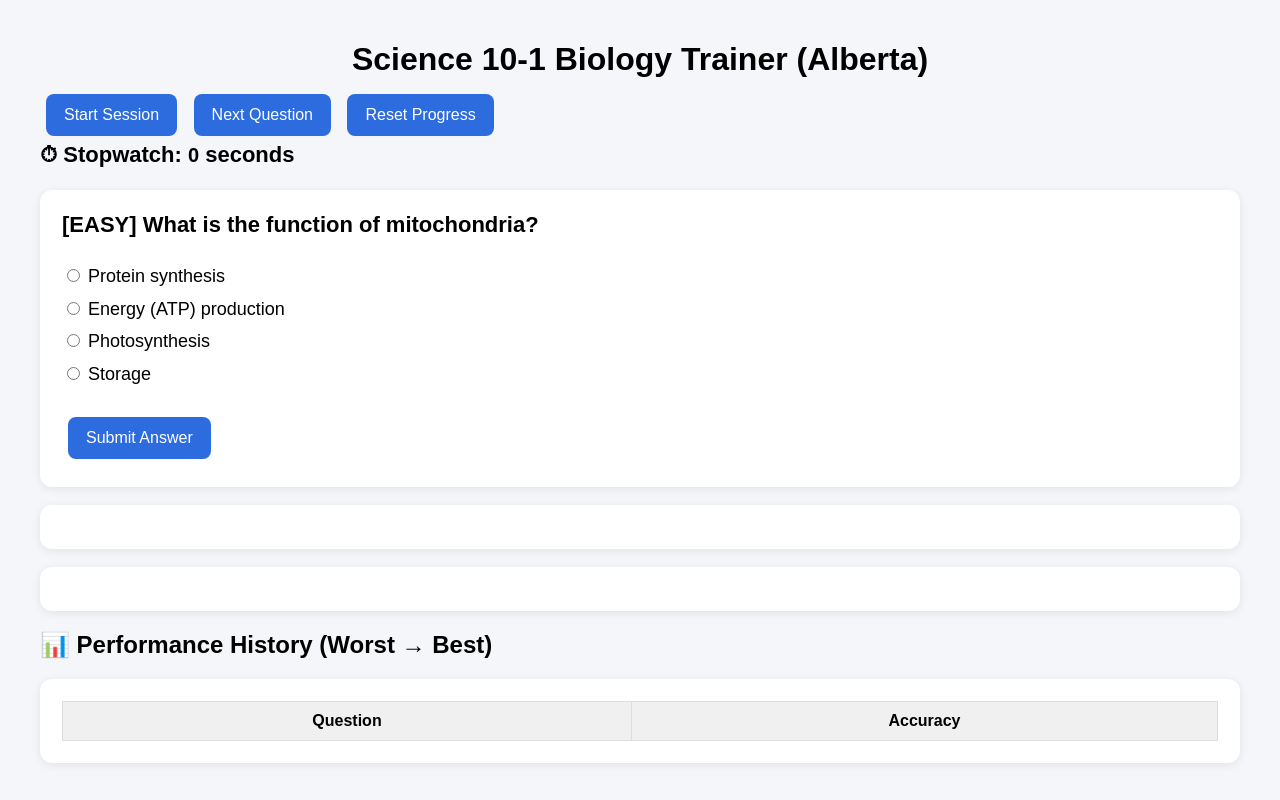
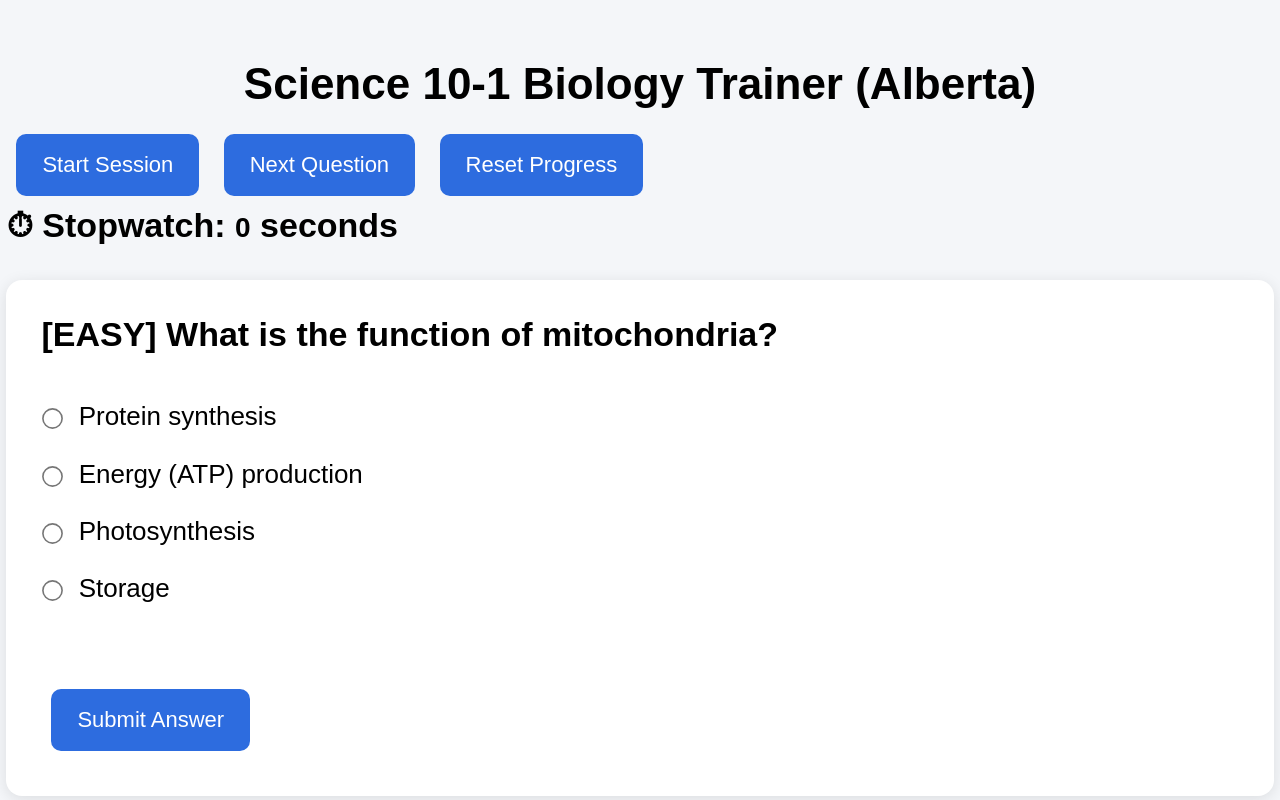
Before and after one commit to masonr2391/Practice-Tests, a plain HTML site: page index.html in a window 1280 px wide. Both pictures are taken after a click on the button "Next Question". Shown: the top 800 px of the page. Drawn offline with Linux system fonts and the light colour scheme.

Commit message:
Increase sizes of various UI elements in index.html

```diff
--- a/index.html
+++ b/index.html
@@ -13,90 +13,102 @@ body {
   justify-content: center;
 }
 
-/* ✅ BIGGER MAIN CONTAINER (uses more screen space) */
+/* 🔥 2X LARGER FULL-WIDTH CONTAINER */
 .container {
-  width: 1200px;
-  max-width: 98%;
-  margin-top: 20px;
+  width: 1600px;
+  max-width: 99%;
+  margin-top: 30px;
 }
 
-/* HEADER */
+/* TITLE BIGGER */
 h1 {
   text-align: center;
-  margin-bottom: 10px;
-  font-size: 32px;
+  margin-bottom: 15px;
+  font-size: 44px;
 }
 
-/* BUTTONS (BIGGER + EASIER TO READ) */
+/* BUTTONS MUCH BIGGER */
 button {
-  padding: 12px 18px;
-  margin: 6px;
+  padding: 18px 26px;
+  margin: 10px;
   border: none;
-  border-radius: 8px;
+  border-radius: 10px;
   background: #2d6cdf;
   color: white;
   cursor: pointer;
-  font-size: 16px;
+  font-size: 22px;
 }
 
 button:hover {
   background: #1b4fb3;
 }
 
-/* CARDS (BIGGER TEXT + MORE SPACE) */
+/* MAIN QUESTION BOX (VERY LARGE) */
 .box {
   background: white;
-  border-radius: 12px;
-  padding: 22px;
-  margin-top: 18px;
-  box-shadow: 0 2px 10px rgba(0,0,0,0.08);
-  font-size: 18px;
+  border-radius: 16px;
+  padding: 35px;
+  margin-top: 25px;
+  box-shadow: 0 3px 15px rgba(0,0,0,0.10);
+  font-size: 26px;
 }
 
-/* QUESTION TEXT BIGGER */
+/* QUESTION TEXT */
 h3 {
   margin-top: 0;
-  font-size: 22px;
+  font-size: 34px;
 }
 
-/* RADIO OPTIONS BIGGER */
+/* ANSWER OPTIONS HUGE */
 label {
-  font-size: 18px;
-  line-height: 1.8;
+  font-size: 26px;
+  line-height: 2.2;
+  display: block;
 }
 
-/* TABLE */
+/* RADIO BUTTONS BIGGER */
+input[type="radio"] {
+  transform: scale(1.6);
+  margin-right: 12px;
+}
+
+/* FEEDBACK BIG */
+.correct {
+  color: green;
+  font-weight: bold;
+  font-size: 30px;
+}
+
+.wrong {
+  color: red;
+  font-weight: bold;
+  font-size: 30px;
+}
+
+/* TIMER */
+#time {
+  font-size: 28px;
+}
+
+/* TABLE BIGGER */
 table {
   width: 100%;
   border-collapse: collapse;
-  font-size: 16px;
+  font-size: 20px;
 }
 
 th, td {
   border: 1px solid #ddd;
-  padding: 10px;
+  padding: 14px;
 }
 
 th {
   background: #f0f0f0;
 }
 
-/* FEEDBACK */
-.correct {
-  color: green;
-  font-weight: bold;
-  font-size: 20px;
-}
-
-.wrong {
-  color: red;
-  font-weight: bold;
-  font-size: 20px;
-}
-
-/* TIMER */
-#time {
-  font-size: 20px;
+/* HISTORY TITLE */
+h2 {
+  font-size: 32px;
 }
 
 </style>
@@ -126,7 +138,7 @@ th {
 <script>
 
 // =======================
-// QUESTION BANK (same working set)
+// QUESTION BANK
 // =======================
 const questions = [
   {
@@ -264,10 +276,10 @@ function nextQuestion() {
   let html = `<h3>[${current.difficulty.toUpperCase()}] ${current.q}</h3>`;
 
   opts.forEach(o => {
-    html += `<label><input type="radio" name="opt" value="${o}"> ${o}</label><br>`;
+    html += `<label><input type="radio" name="opt" value="${o}"> ${o}</label>`;
   });
 
-  html += `<br><button onclick="check()">Submit Answer</button>`;
+  html += `<br><br><button onclick="check()">Submit Answer</button>`;
 
   document.getElementById("quiz").innerHTML = html;
 }
```
